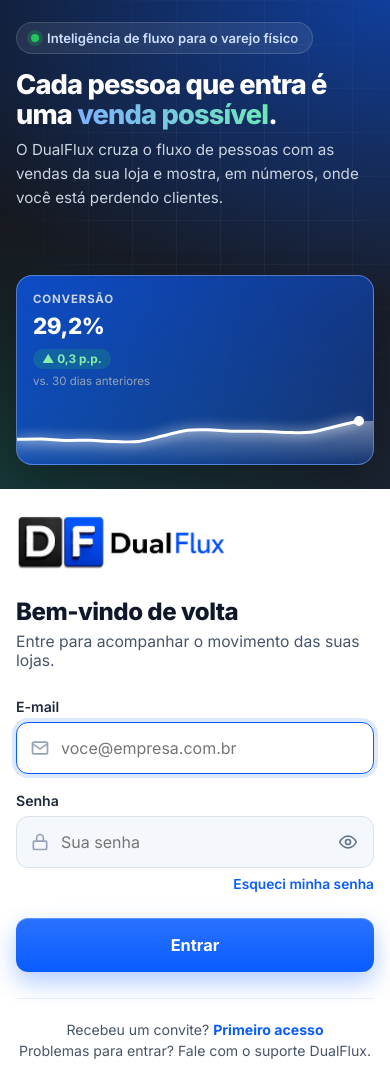
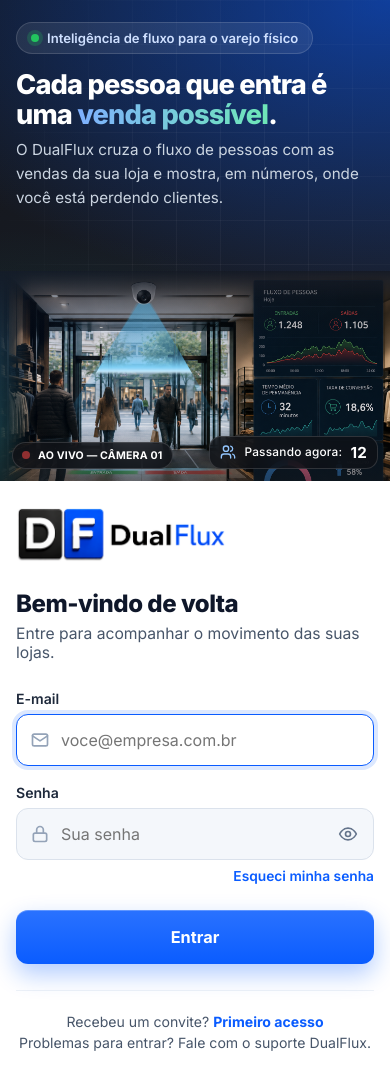
Before and after one commit to dualflux/dualflux-central, a Django app: page /login/ in a window 390 px wide. Shown: the top 1068 px of the page. Run offline with Django 5.2, Linux system fonts and the light colour scheme.

Commit message:
Login com foto da loja, efeito da camera e ajuste para tablet

```diff
--- a/templates/registration/login.html
+++ b/templates/registration/login.html
@@ -73,6 +73,61 @@
                         100% { box-shadow: 0 0 0 12px transparent; } }
     @keyframes desenhar { to { stroke-dashoffset: 0; } }
 
+    /* Foto da loja (a mesma do site), integrada ao fundo: sem moldura, vai de borda a borda
+       e "nasce" do escuro (as bordas somem num degrade), como parte da propria pagina. */
+    .marca { justify-content: flex-start; padding-bottom: 0; }
+    .foto { position: relative; flex: 1; min-height: 300px; margin: 8px -56px 0 -56px; overflow: hidden;
+            opacity: 0; animation: surgir 1s ease-out .2s forwards; }
+    .foto img { position: absolute; inset: 0; width: 100%; height: 100%; object-fit: cover; object-position: 100% 0%;
+                -webkit-mask-image: linear-gradient(180deg, transparent 0%, #000 14%, #000 100%),
+                                    linear-gradient(90deg, transparent 0%, #000 8%, #000 100%);
+                -webkit-mask-composite: source-in; mask-composite: intersect;
+                mask-image: linear-gradient(180deg, transparent 0%, #000 14%, #000 100%),
+                            linear-gradient(90deg, transparent 0%, #000 8%, #000 100%); }
+    /* ---------- Efeito da camera (igual ao site): feixe, varredura descendo e linha de contagem ---------- */
+    .camada { position: absolute; left: 0; top: 0; width: 100%; height: 100%; z-index: 1; pointer-events: none; }
+    /* Feixe: triangulo de luz saindo da camera ate o chao. */
+    .feixe { position: absolute; left: 19.3%; top: 12.5%; width: 35.2%; height: 40.5%; overflow: hidden;
+             clip-path: polygon(44.6% 0, 55.4% 0, 100% 100%, 0 100%);
+             background: linear-gradient(180deg, rgba(56,189,248,.16), rgba(56,189,248,.03) 85%, transparent); }
+    /* Sinal descendo pelo feixe, repetindo. */
+    .varredura { position: absolute; left: 0; right: 0; top: -20%; height: 18%;
+                 background: linear-gradient(180deg, transparent, rgba(125,211,252,.95) 70%, #e0f2fe 100%);
+                 filter: blur(1px); animation: descer 2.6s cubic-bezier(.45,.05,.55,.95) infinite; }
+    @keyframes descer { 0% { top: -20%; opacity: 0; } 10% { opacity: 1; } 85% { opacity: 1; } 100% { top: 100%; opacity: 0; } }
+    /* Linha de contagem no chao: acende quando o sinal chega. */
+    .linha-contagem { position: absolute; left: 17.3%; top: 75.8%; width: 41%; height: 3px; border-radius: 3px;
+                      background: linear-gradient(90deg, transparent, #38bdf8 15%, #7dd3fc 50%, #38bdf8 85%, transparent);
+                      box-shadow: 0 0 12px 2px rgba(56,189,248,.65); animation: marcar 2.6s ease-in-out infinite; }
+    @keyframes marcar { 0%, 70% { opacity: .25; transform: scaleX(.92); } 85% { opacity: 1; transform: scaleX(1); } 100% { opacity: .25; transform: scaleX(.92); } }
+    /* Etiqueta da camera de captacao. */
+    .camera-rotulo { position: absolute; left: 41.5%; top: 6.6%; display: inline-flex; align-items: center; gap: 6px; white-space: nowrap;
+                     padding: 4px 10px; border-radius: 999px; font-size: .72rem; font-weight: 600; color: #e0f2fe;
+                     background: rgba(8,47,73,.72); border: 1px solid rgba(125,211,252,.45); backdrop-filter: blur(6px); }
+    .camera-rotulo::before { content: ""; position: absolute; right: 100%; top: 50%; width: 14px; height: 1px; background: rgba(125,211,252,.7); }
+    .ponto-cam { width: 6px; height: 6px; border-radius: 50%; background: #38bdf8; box-shadow: 0 0 8px #38bdf8; }
+    /* Selo AO VIVO e contador (presos aos cantos da area da foto). */
+    .ao-vivo, .passando { position: absolute; z-index: 2; display: inline-flex; align-items: center; gap: 8px; padding: 7px 12px;
+                          border-radius: 999px; color: #fff; font-size: .78rem; font-weight: 700; letter-spacing: .02em;
+                          background: rgba(15,17,22,.78); border: 1px solid rgba(255,255,255,.14); backdrop-filter: blur(8px); }
+    .ao-vivo { left: 56px; top: 16%; }
+    .rec { width: 8px; height: 8px; border-radius: 50%; background: #ef4444; animation: rec 1.4s ease-in-out infinite; }
+    @keyframes rec { 50% { opacity: .3; } }
+    .passando { right: 20px; bottom: 22px; font-weight: 500; font-size: .85rem; border-radius: 12px; padding: 9px 14px; }
+    .passando svg { color: #93c5fd; }
+    .passando b { font-size: 1.15rem; font-weight: 700; transition: color .3s; }
+    .passando b.mudou { color: #7dd3fc; }
+
+    /* Leve tom azul por cima, para a foto ter a mesma cor da pagina. */
+    .foto::after { content: ""; position: absolute; inset: 0; pointer-events: none;
+                   background: linear-gradient(180deg, rgba(20,22,26,.55) 0%, transparent 35%, transparent 75%, rgba(20,22,26,.5) 100%),
+                               linear-gradient(140deg, rgba(10,92,255,.10), transparent 60%); }
+    /* O insight fica por cima da foto, embaixo a esquerda, em vidro. */
+    .foto-bloco { position: relative; display: flex; flex-direction: column; flex: 1; min-height: 0; }
+    .foto-bloco .insight { position: absolute; z-index: 1; left: 0; bottom: 28px; max-width: 400px; margin: 0; padding: 12px 14px;
+                           background: rgba(255,255,255,.92); backdrop-filter: blur(8px); }
+    .foto-bloco .rodape-marca { position: absolute; z-index: 1; right: 0; top: 0; margin: 0; color: #94a3b8; }
+
     /* Insight de exemplo, no mesmo formato do painel. */
     .insight { display: flex; gap: 12px; align-items: flex-start; max-width: 640px; margin-top: 12px; padding: 14px 16px;
                border-radius: 14px; background: rgba(255,255,255,.95); color: #1e293b; box-shadow: 0 20px 40px rgba(0,0,0,.25);
@@ -135,6 +190,7 @@
       .marca { padding: 64px 80px; }
       .caixa { max-width: 440px; }
       .demo, .insight { max-width: 720px; }
+      .foto { margin: 8px -80px 0; }
     }
     /* Notebook pequeno: esconde a ilustracao para caber sem rolar. */
     @media (max-height: 700px) and (min-width: 961px) { .insight { display: none; } }
@@ -144,22 +200,31 @@
       .marca { padding: 28px 24px 30px; }
       .rodape-marca, .insight, .demo-rotulo { display: none; }
       .demo { margin-top: 20px; max-width: none; }
+      .foto { flex: none; min-height: 0; height: 240px; margin: 16px -24px 0; }
+      .ao-vivo { left: 12px; top: auto; bottom: 12px; font-size: .66rem; padding: 6px 9px; }
+      .passando { right: 12px; bottom: 12px; font-size: .74rem; padding: 6px 10px; }
+      .passando b { font-size: .95rem; }
+      .camera-rotulo { display: none; }
+      .marca { padding-bottom: 0; }
       .chamada h1 { margin: 16px 0 8px; font-size: 1.7rem; }
       .chamada p { font-size: .95rem; }
       .lado-form { justify-content: flex-start; padding: 32px 20px 28px; }
       .logo { margin-bottom: 26px; }
     }
     /* Celular: so o card de conversao, para o formulario aparecer logo. */
+    /* Tablet: a foto cresce junto com a largura (mostra a loja inteira, nao so uma faixa). */
+    @media (min-width: 601px) and (max-width: 960px) { .foto { height: auto; aspect-ratio: 2 / 1; } }
     @media (max-width: 600px) { .demo { grid-template-columns: 1fr; } .demo .card:not(.principal) { display: none; } }
     @media (max-width: 420px) {
-      .marca { padding: 22px 16px 24px; }
+      .marca { padding: 22px 16px 0; }
+      .foto { margin: 16px -16px 0; height: 210px; }
       .lado-form { padding: 26px 16px; }
       .caixa h2 { font-size: 1.5rem; }
     }
     /* Toque (celular, tablet, totem): alvos maiores. */
     @media (pointer: coarse) { .entrada input { height: 56px; } .botao { height: 58px; } }
     @media (prefers-reduced-motion: reduce) { * { transition: none !important; animation: none !important; }
-      .grafico .linha { stroke-dashoffset: 0; } .ponto-final { opacity: 1; } .insight { opacity: 1; transform: none; } }
+      .grafico .linha { stroke-dashoffset: 0; } .ponto-final { opacity: 1; } .insight, .foto { opacity: 1; transform: none; } .varredura { display: none; } }
   </style>
 </head>
 <body>
@@ -174,58 +239,23 @@
     </div>
 
     {# Demonstracao do painel: numeros ILUSTRATIVOS, para mostrar o produto ja na entrada. #}
-    <div>
-      <span class="demo-rotulo">Exemplo do seu painel</span>
-      <div class="demo" aria-hidden="true">
-      <div class="card">
-        <span class="card-nome">Entradas</span>
-        <strong>11.654</strong>
-        <span class="delta cai">▼ 3,7%</span>
-        <small>vs. 30 dias anteriores</small>
-        <div class="grafico">
-        <svg viewBox="0 0 300 64" preserveAspectRatio="none">
-          <defs><linearGradient id="area-entradas" x1="0" y1="0" x2="0" y2="1">
-            <stop offset="0" stop-color="#60a5fa" stop-opacity=".38"/><stop offset="1" stop-color="#60a5fa" stop-opacity="0"/>
-          </linearGradient></defs>
-          <path d="M0.0,28.2 C3.5,27.1 13.7,22.4 20.5,21.6 C27.5,20.9 34.3,22.8 41.2,23.9 C48.0,25.1 54.8,27.3 61.7,28.5 C68.5,29.6 75.5,29.7 82.3,30.9 C89.2,32.0 96.0,34.3 102.8,35.4 C109.7,36.6 116.5,38.4 123.5,37.7 C130.3,37.0 137.2,33.3 144.0,31.1 C150.8,28.9 157.7,25.2 164.5,24.5 C171.5,23.8 178.3,25.7 185.2,26.8 C192.0,27.9 198.8,30.2 205.7,31.4 C212.5,32.5 219.5,32.6 226.3,33.8 C233.2,34.9 240.0,37.2 246.8,38.3 C253.7,39.5 260.5,41.3 267.5,40.6 C274.3,39.9 284.5,35.1 288.0,34.0 L300,34.0 L300,64 L0,64 Z" fill="url(#area-entradas)"/>
-          <path class="linha" d="M0.0,28.2 C3.5,27.1 13.7,22.4 20.5,21.6 C27.5,20.9 34.3,22.8 41.2,23.9 C48.0,25.1 54.8,27.3 61.7,28.5 C68.5,29.6 75.5,29.7 82.3,30.9 C89.2,32.0 96.0,34.3 102.8,35.4 C109.7,36.6 116.5,38.4 123.5,37.7 C130.3,37.0 137.2,33.3 144.0,31.1 C150.8,28.9 157.7,25.2 164.5,24.5 C171.5,23.8 178.3,25.7 185.2,26.8 C192.0,27.9 198.8,30.2 205.7,31.4 C212.5,32.5 219.5,32.6 226.3,33.8 C233.2,34.9 240.0,37.2 246.8,38.3 C253.7,39.5 260.5,41.3 267.5,40.6 C274.3,39.9 284.5,35.1 288.0,34.0" fill="none" stroke="#60a5fa" stroke-width="3" stroke-linejoin="round" stroke-linecap="round" vector-effect="non-scaling-stroke"/>
-        </svg>
-        <span class="ponto-final" style="--cor:#60a5fa; top:53.1%"></span>
+    <div class="foto-bloco">
+      {# Foto da loja com a camera e o painel (a mesma do site dualflux.com.br). #}
+      <figure class="foto">
+        <img src="{% static 'img/login-loja.png' %}" alt="Câmera DualFlux contando as pessoas na entrada de uma loja, com o painel de fluxo ao lado"
+             fetchpriority="high" id="foto-loja">
+        {# Efeitos por cima da foto (posicionados em % da propria foto pelo JavaScript). #}
+        <div class="camada" id="camada" aria-hidden="true">
+          <span class="feixe"><span class="varredura"></span></span>
+          <span class="linha-contagem"></span>
+          <span class="camera-rotulo"><span class="ponto-cam"></span>Câmera de captação</span>
         </div>
-      </div>
-      <div class="card">
-        <span class="card-nome">Vendas</span>
-        <strong>3.403</strong>
-        <span class="delta cai">▼ 2,6%</span>
-        <small>vs. 30 dias anteriores</small>
-        <div class="grafico">
-        <svg viewBox="0 0 300 64" preserveAspectRatio="none">
-          <defs><linearGradient id="area-vendas" x1="0" y1="0" x2="0" y2="1">
-            <stop offset="0" stop-color="#34d399" stop-opacity=".38"/><stop offset="1" stop-color="#34d399" stop-opacity="0"/>
-          </linearGradient></defs>
-          <path d="M0.0,28.2 C3.5,27.8 13.7,25.1 20.5,25.3 C27.5,25.5 34.3,28.1 41.2,29.3 C48.0,30.5 54.8,31.5 61.7,32.5 C68.5,33.4 75.5,33.9 82.3,35.1 C89.2,36.3 96.0,39.0 102.8,39.6 C109.7,40.1 116.5,39.9 123.5,38.4 C130.3,36.9 137.2,32.4 144.0,30.6 C150.8,28.9 157.7,27.5 164.5,27.7 C171.5,27.9 178.3,30.5 185.2,31.7 C192.0,32.9 198.8,33.9 205.7,34.9 C212.5,35.8 219.5,36.3 226.3,37.5 C233.2,38.7 240.0,41.4 246.8,42.0 C253.7,42.5 260.5,42.3 267.5,40.8 C274.3,39.3 284.5,34.3 288.0,33.0 L300,33.0 L300,64 L0,64 Z" fill="url(#area-vendas)"/>
-          <path class="linha" d="M0.0,28.2 C3.5,27.8 13.7,25.1 20.5,25.3 C27.5,25.5 34.3,28.1 41.2,29.3 C48.0,30.5 54.8,31.5 61.7,32.5 C68.5,33.4 75.5,33.9 82.3,35.1 C89.2,36.3 96.0,39.0 102.8,39.6 C109.7,40.1 116.5,39.9 123.5,38.4 C130.3,36.9 137.2,32.4 144.0,30.6 C150.8,28.9 157.7,27.5 164.5,27.7 C171.5,27.9 178.3,30.5 185.2,31.7 C192.0,32.9 198.8,33.9 205.7,34.9 C212.5,35.8 219.5,36.3 226.3,37.5 C233.2,38.7 240.0,41.4 246.8,42.0 C253.7,42.5 260.5,42.3 267.5,40.8 C274.3,39.3 284.5,34.3 288.0,33.0" fill="none" stroke="#34d399" stroke-width="3" stroke-linejoin="round" stroke-linecap="round" vector-effect="non-scaling-stroke"/>
-        </svg>
-        <span class="ponto-final" style="--cor:#34d399; top:51.6%"></span>
-        </div>
-      </div>
-      <div class="card principal">
-        <span class="card-nome">Conversão</span>
-        <strong>29,2%</strong>
-        <span class="delta sobe">▲ 0,3 p.p.</span>
-        <small>vs. 30 dias anteriores</small>
-        <div class="grafico">
-        <svg viewBox="0 0 300 64" preserveAspectRatio="none">
-          <defs><linearGradient id="area-conversao" x1="0" y1="0" x2="0" y2="1">
-            <stop offset="0" stop-color="#ffffff" stop-opacity=".38"/><stop offset="1" stop-color="#ffffff" stop-opacity="0"/>
-          </linearGradient></defs>
-          <path d="M0.0,39.3 C3.5,39.3 13.7,39.0 20.5,39.1 C27.5,39.3 34.3,40.2 41.2,40.4 C48.0,40.6 54.8,40.1 61.7,40.3 C68.5,40.5 75.5,41.4 82.3,41.5 C89.2,41.7 96.0,42.4 102.8,41.4 C109.7,40.4 116.5,37.7 123.5,35.8 C130.3,33.9 137.2,31.1 144.0,30.2 C150.8,29.2 157.7,29.8 164.5,30.0 C171.5,30.2 178.3,31.1 185.2,31.3 C192.0,31.5 198.8,31.0 205.7,31.2 C212.5,31.4 219.5,32.2 226.3,32.4 C233.2,32.6 240.0,33.2 246.8,32.3 C253.7,31.3 260.5,28.5 267.5,26.7 C274.3,24.8 284.5,22.0 288.0,21.0 L300,21.0 L300,64 L0,64 Z" fill="url(#area-conversao)"/>
-          <path class="linha" d="M0.0,39.3 C3.5,39.3 13.7,39.0 20.5,39.1 C27.5,39.3 34.3,40.2 41.2,40.4 C48.0,40.6 54.8,40.1 61.7,40.3 C68.5,40.5 75.5,41.4 82.3,41.5 C89.2,41.7 96.0,42.4 102.8,41.4 C109.7,40.4 116.5,37.7 123.5,35.8 C130.3,33.9 137.2,31.1 144.0,30.2 C150.8,29.2 157.7,29.8 164.5,30.0 C171.5,30.2 178.3,31.1 185.2,31.3 C192.0,31.5 198.8,31.0 205.7,31.2 C212.5,31.4 219.5,32.2 226.3,32.4 C233.2,32.6 240.0,33.2 246.8,32.3 C253.7,31.3 260.5,28.5 267.5,26.7 C274.3,24.8 284.5,22.0 288.0,21.0" fill="none" stroke="#ffffff" stroke-width="3" stroke-linejoin="round" stroke-linecap="round" vector-effect="non-scaling-stroke"/>
-        </svg>
-        <span class="ponto-final" style="--cor:#ffffff; top:32.9%"></span>
-        </div>
-      </div>
-      </div>
+        <span class="ao-vivo" aria-hidden="true"><span class="rec"></span>AO VIVO — CÂMERA 01</span>
+        <span class="passando" aria-hidden="true">
+          <svg width="16" height="16" viewBox="0 0 24 24" fill="none" stroke="currentColor" stroke-width="2" stroke-linecap="round" stroke-linejoin="round"><path d="M16 21v-2a4 4 0 0 0-4-4H6a4 4 0 0 0-4 4v2"/><circle cx="9" cy="7" r="4"/><path d="M22 21v-2a4 4 0 0 0-3-3.87"/><path d="M16 3.13a4 4 0 0 1 0 7.75"/></svg>
+          Passando agora: <b id="passando">12</b>
+        </span>
+      </figure>
       <div class="insight" aria-hidden="true">
         <span class="ic"><svg width="20" height="20" viewBox="0 0 24 24" fill="none" stroke="currentColor" stroke-width="2" stroke-linecap="round" stroke-linejoin="round"><path d="M9 18h6"/><path d="M10 22h4"/><path d="M12 2a7 7 0 0 0-4 12.7c.6.5 1 1.2 1 2.3h6c0-1.1.4-1.8 1-2.3A7 7 0 0 0 12 2Z"/></svg></span>
         <div><b>O que os números dizem</b>
@@ -289,6 +319,33 @@
 </main>
 
 <script>
+  // Efeitos da foto: a camada acompanha a foto, que e recortada para preencher o espaco (object-fit: cover).
+  (function () {
+    const foto = document.getElementById("foto-loja"), camada = document.getElementById("camada");
+    if (!foto || !camada) return;
+    function posicionar() {
+      const caixa = foto.getBoundingClientRect(), w = foto.naturalWidth, h = foto.naturalHeight;
+      if (!w || !h || !caixa.width) return;
+      const escala = Math.max(caixa.width / w, caixa.height / h);  // mesma conta do "cover"
+      const largura = w * escala, altura = h * escala;
+      // object-position: 100% 0% => encostada a direita e no topo.
+      camada.style.width = largura + "px"; camada.style.height = altura + "px";
+      camada.style.left = (caixa.width - largura) + "px"; camada.style.top = "0px";
+    }
+    foto.complete ? posicionar() : foto.addEventListener("load", posicionar);
+    window.addEventListener("resize", posicionar);
+    // Contador "Passando agora": muda devagar, como se fosse ao vivo (numero ilustrativo).
+    const passando = document.getElementById("passando");
+    if (passando && !matchMedia("(prefers-reduced-motion: reduce)").matches) {
+      let n = 12;
+      setInterval(() => {
+        n = Math.min(18, Math.max(6, n + (Math.random() < .55 ? 1 : -1)));
+        passando.textContent = n;
+        passando.classList.add("mudou"); setTimeout(() => passando.classList.remove("mudou"), 600);
+      }, 2600);
+    }
+  })();
+
   // Botao do "olho": mostra ou esconde a senha.
   const senha = document.getElementById("id_password");
   const olho = document.getElementById("mostrar-senha");
```
Also changed, not shown: static/img/login-loja.png (added).
